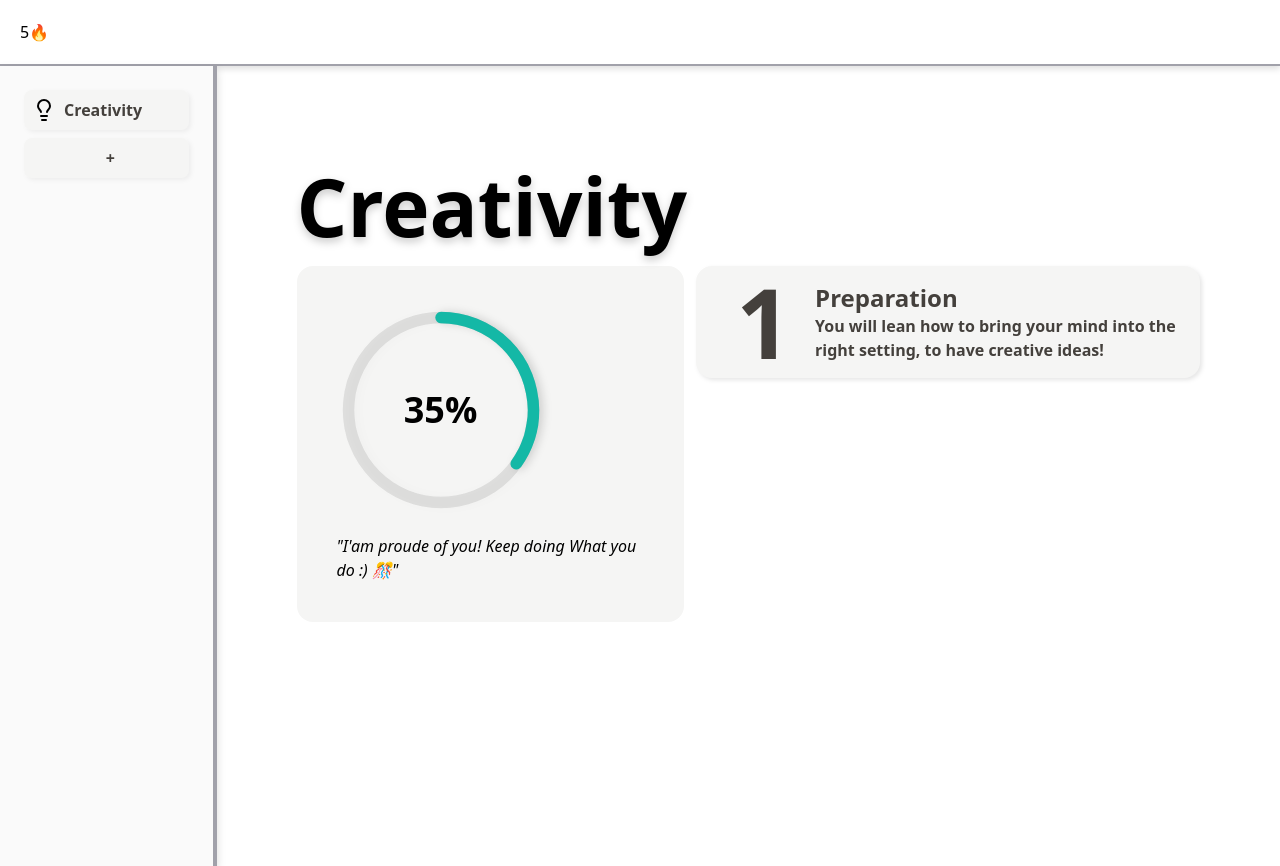
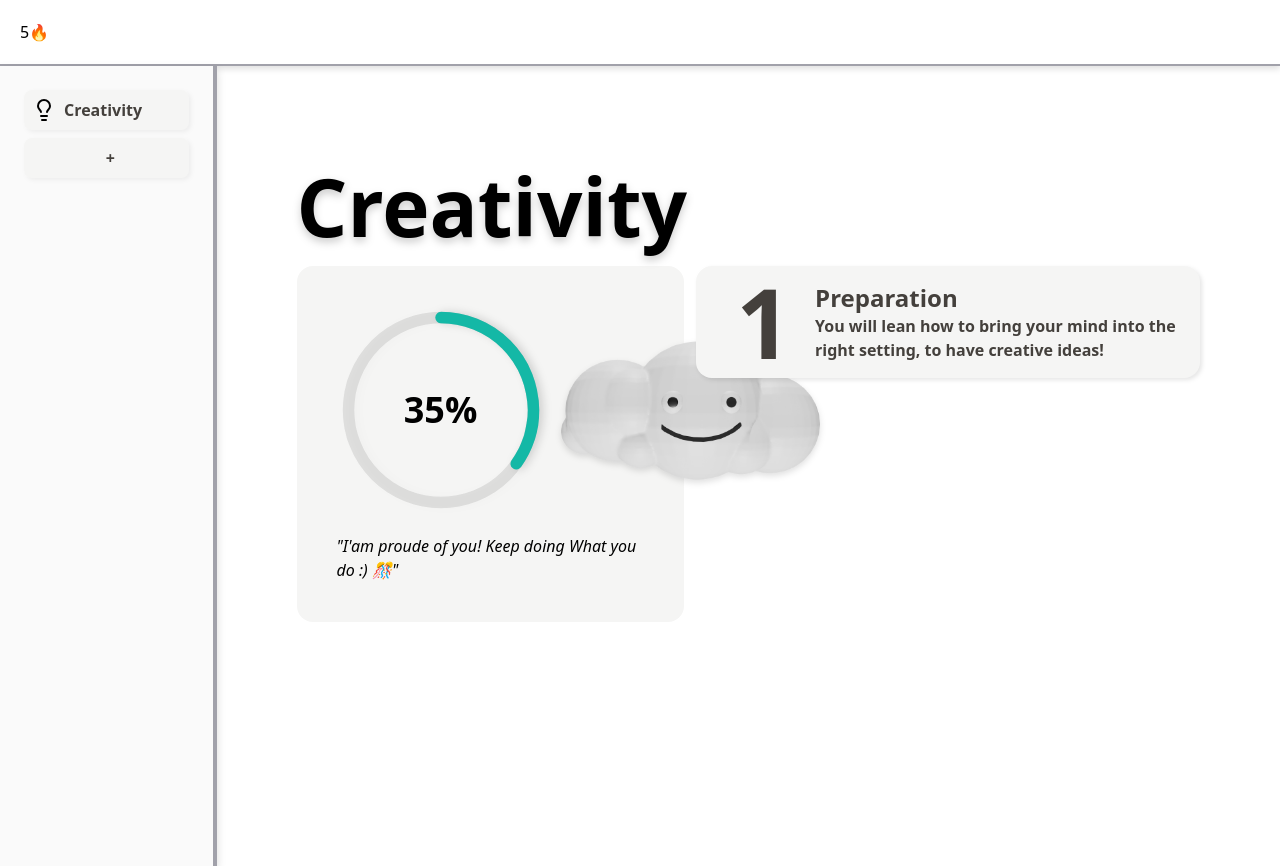
Before and after one commit to lnrdbr/toughskill-app, a SvelteKit app: page /me in a window 1280 px wide. Built offline with nearby package versions, Linux system fonts and the light colour scheme; a web font is replaced by a local one.

Commit message:
Introduction

```diff
--- a/src/routes/me/+page.svelte
+++ b/src/routes/me/+page.svelte
@@ -1,11 +1,12 @@
 <script>
 	import LessonItem from "$lib/components/LessonItem.svelte";
-
+	import Cloudy from "$lib/assets/cloudy.png"
 </script>
 <h1 class="drop-shadow-lg drop-shadow-black/20">Creativity</h1>
 <div class="grid columns-2 grid-cols-[1fr_1.3fr] gap-3">
 <div class="w-full bg-secondary-100 rounded-2xl p-10 ">
-
+<div class="flex">
+						<div class="relative">
 <div class="relative size-52">
   <svg class="size-full -rotate-90 drop-shadow-lg" viewBox="0 0 36 36" xmlns="http://www.w3.org/2000/svg">
     <!-- Background Circle -->
@@ -19,7 +20,9 @@
     <span class="text-center text-4xl font-bold text-primary">35%</span>
   </div>
 </div>
-
+							 	</div>
+<img src={Cloudy} alt="Cloudy" class="w-full object-contain drop-shadow-md"/>
+</div>
 <div class="italic pt-5 font-light">"I'am proude of you! Keep doing What you do :) &#127882;"</div>
 </div>
 
```
Also changed, not shown: src/lib/assets/cloudy.png (added).
